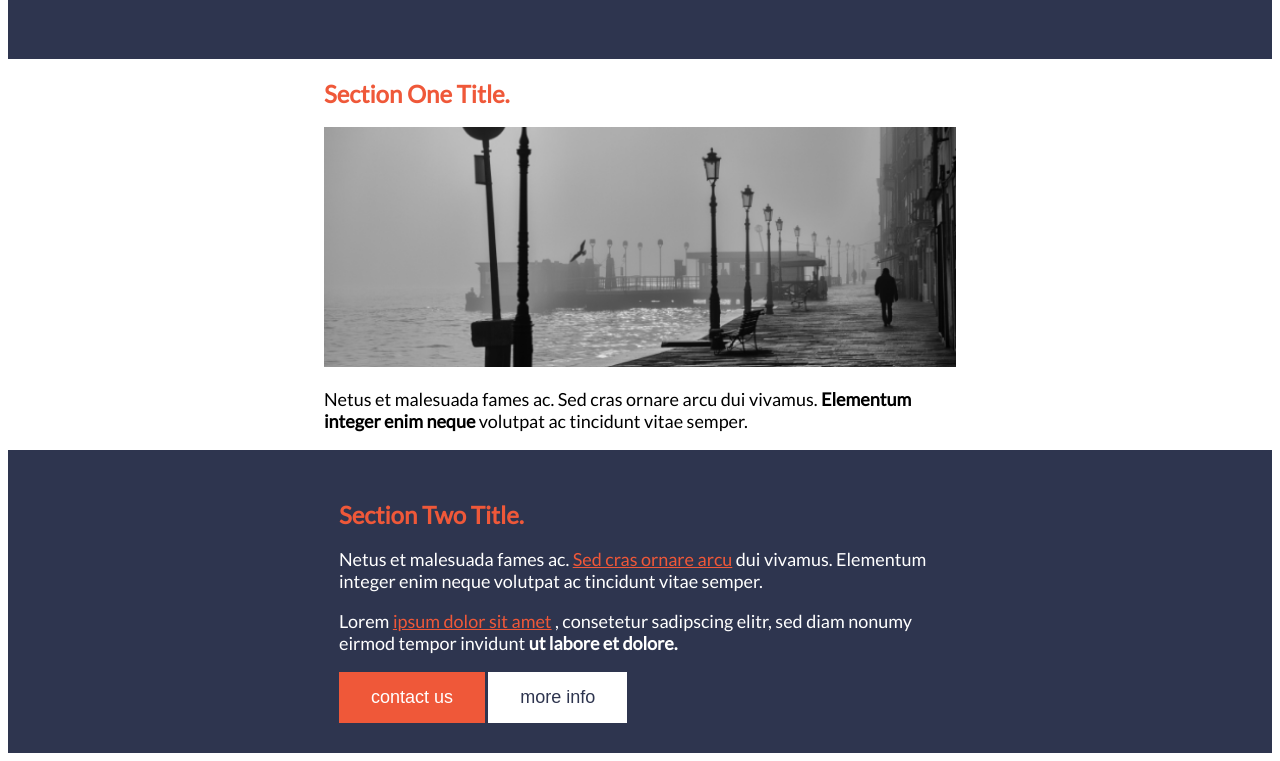
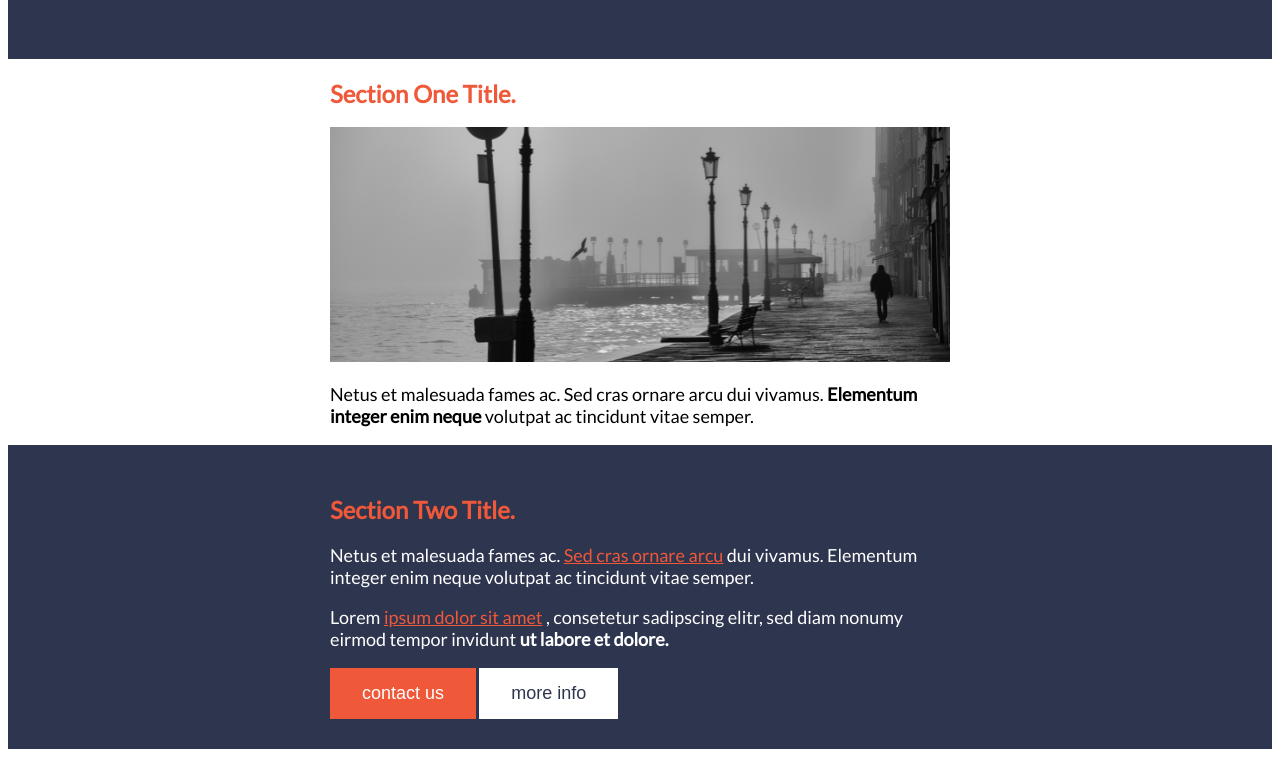
Before and after one commit to DevShruti/simple-css-exercise-scrimba, a plain HTML site: page index.html in a window 1280 px wide. Shown: the part 164-925 px from the top of the page. Drawn offline with Linux system fonts and the light colour scheme.

Commit message:
max-width added

```diff
--- a/index.css
+++ b/index.css
@@ -3,7 +3,8 @@ body {
 }
 
 .container {
-  width: 50%;
+  width: 90%;
+  max-width: 620px;
   margin: 0 auto;
 }
 
```
